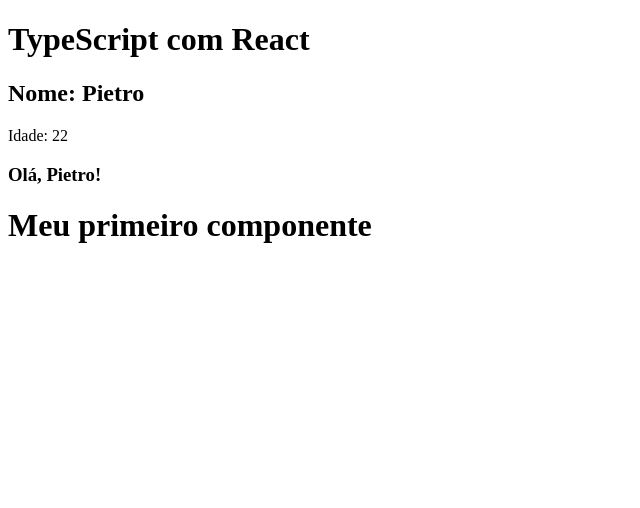
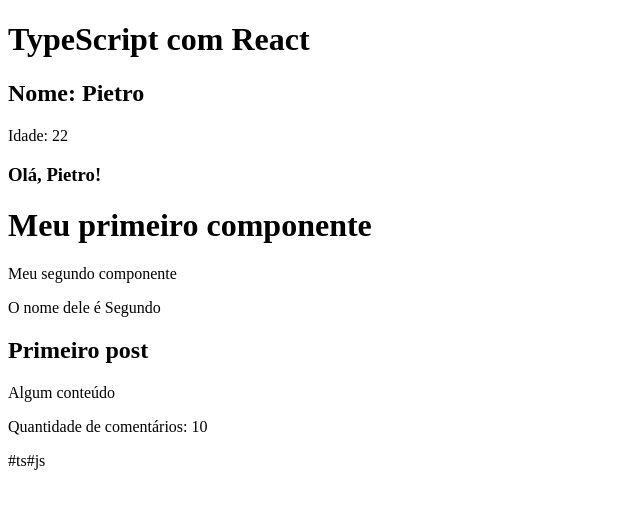
Before and after one commit to Pietro-berg7/typescript-udemy, a React (Vite) app in the folder 11_REACT_COM_TS/: page / in a window 1280 px wide. Shown: the top 508 px of the page, without its empty margins (0-640 px from the left). Built offline with nearby package versions, Linux system fonts and the light colour scheme.

Commit message:
Desestruturando props

```diff
--- a/11_REACT_COM_TS/src/App.tsx
+++ b/11_REACT_COM_TS/src/App.tsx
@@ -2,6 +2,10 @@
 
 // 4 - Importação de componentes
 import FirstComponent from "./components/FirstComponent";
+
+// 5 - Desestruturando props
+import SecondComponent from "./components/SecondComponent";
+import Destructuring from "./components/Destructuring";
 
 function App() {
   // 1 - Variáveis
@@ -26,6 +30,13 @@
       )}
       <h3>{userGreeting(name)}</h3>
       <FirstComponent />
+      <SecondComponent name="Segundo" />
+      <Destructuring
+        title="Primeiro post"
+        content="Algum conteúdo"
+        commentsQty={10}
+        tags={["ts", "js"]}
+      />
     </div>
   );
 }
--- /dev/null
+++ b/11_REACT_COM_TS/src/components/Destructuring.tsx
@@ -0,0 +1,25 @@
+import React from "react";
+
+interface Props {
+  title: string;
+  content: string;
+  commentsQty: number;
+  tags: string[];
+}
+
+const Destructuring = ({ title, content, commentsQty, tags }: Props) => {
+  return (
+    <div>
+      <h2>{title}</h2>
+      <p>{content}</p>
+      <p>Quantidade de comentários: {commentsQty}</p>
+      <div>
+        {tags.map((tag) => (
+          <span>#{tag}</span>
+        ))}
+      </div>
+    </div>
+  );
+};
+
+export default Destructuring;
--- /dev/null
+++ b/11_REACT_COM_TS/src/components/SecondComponent.tsx
@@ -0,0 +1,16 @@
+import React from "react";
+
+interface Props {
+  name: string;
+}
+
+const SecondComponent = (props: Props) => {
+  return (
+    <div>
+      <p>Meu segundo componente</p>
+      <p>O nome dele é {props.name}</p>
+    </div>
+  );
+};
+
+export default SecondComponent;
```
